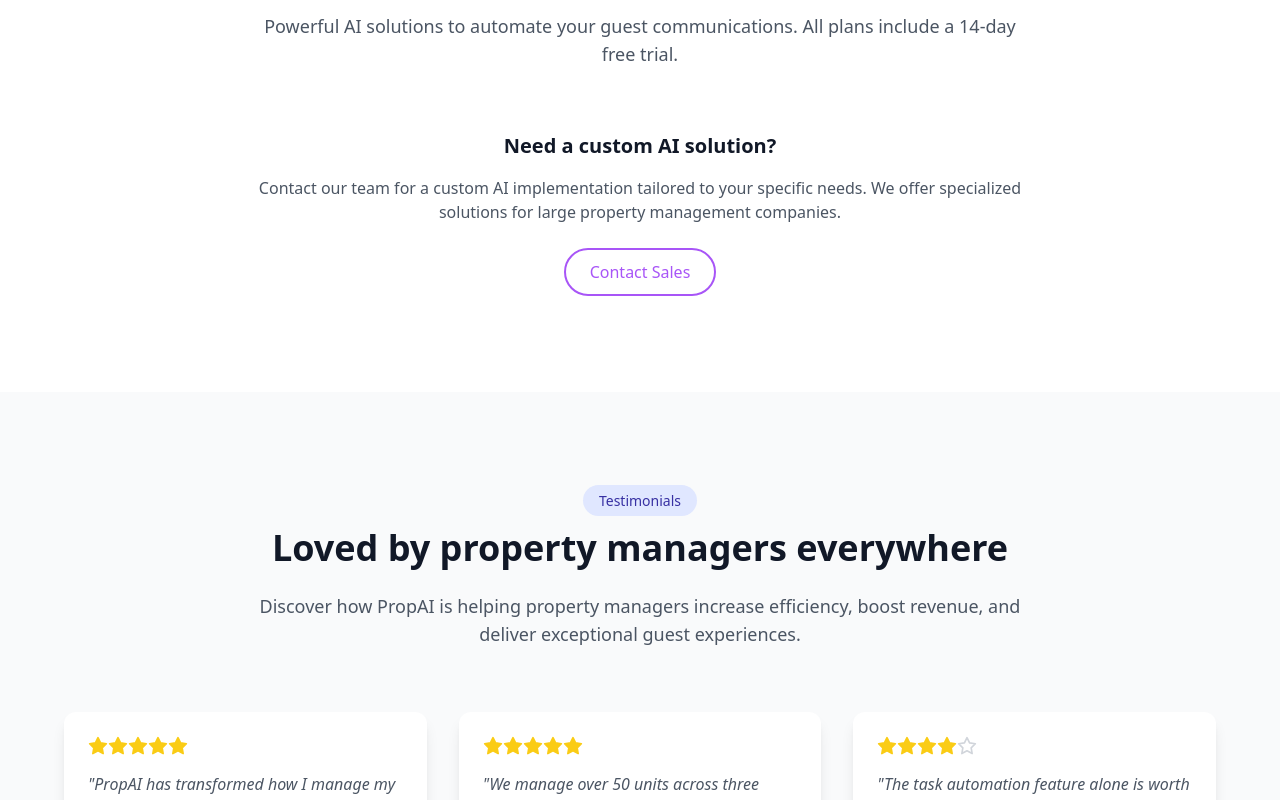
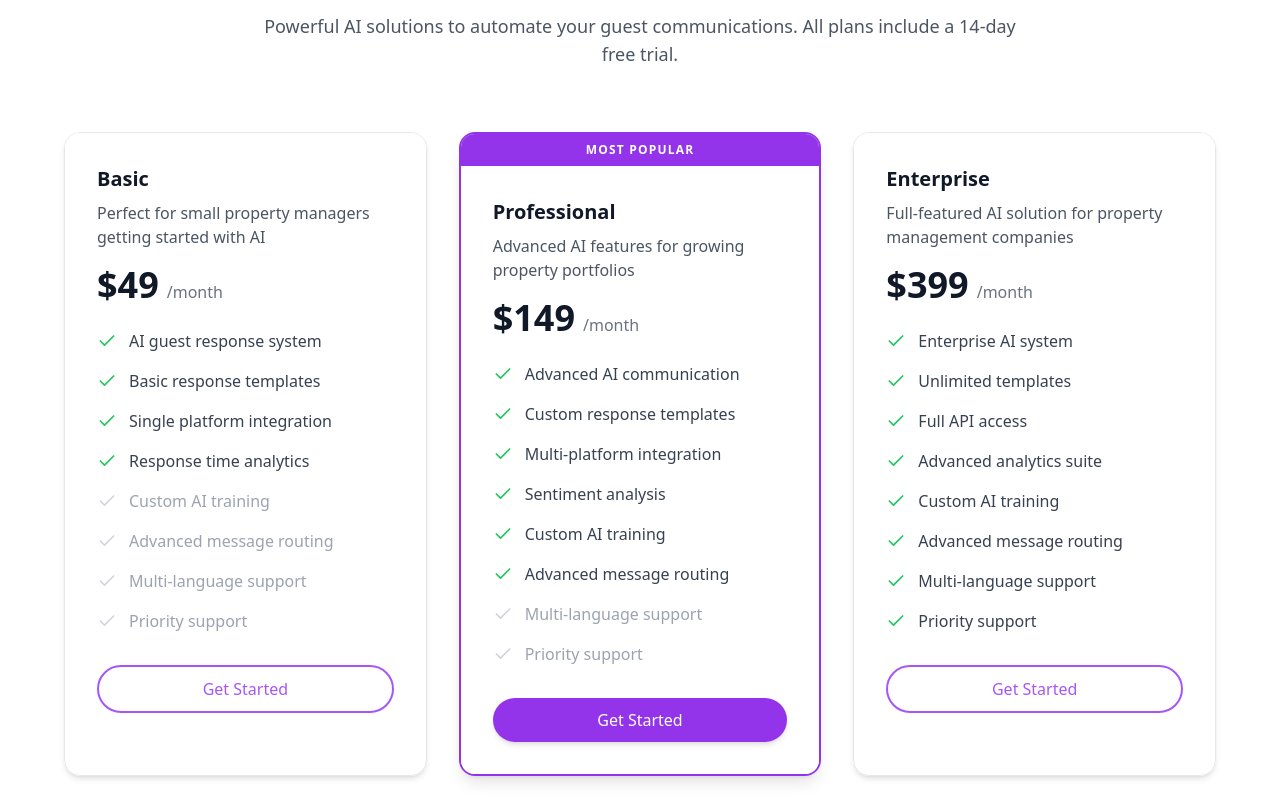
Before and after one commit to ethanbenarroch/aiagentprop, a React (Vite) app: page / in a window 1280 px wide. Shown: the part 1980-2780 px from the top of the page. Built offline with nearby package versions, Linux system fonts and the light colour scheme.

Commit message:
Update Pricing.tsx

```diff
--- a/src/sections/Pricing.tsx
+++ b/src/sections/Pricing.tsx
@@ -77,6 +77,22 @@ const Pricing: React.FC = () => {
           </p>
         </div>
 
+        <div className="grid grid-cols-1 md:grid-cols-3 gap-8 max-w-6xl mx-auto">
+          {plans.map((plan) => (
+            <PricingCard
+              key={plan.title}
+              title={plan.title}
+              price={plan.price}
+              frequency={plan.frequency}
+              description={plan.description}
+              features={plan.features}
+              isPopular={plan.isPopular}
+              buttonText="Get Started"
+              onClick={handleEmailClick}
+            />
+          ))}
+        </div>
+
         <div className="mt-16 max-w-3xl mx-auto text-center">
           <h3 className="text-xl font-semibold text-gray-900 mb-4">
             Need a custom AI solution?
```
